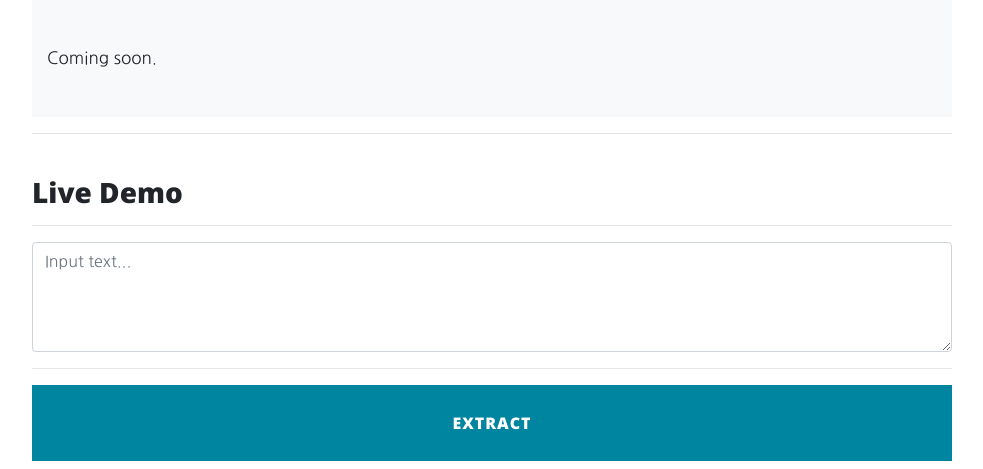
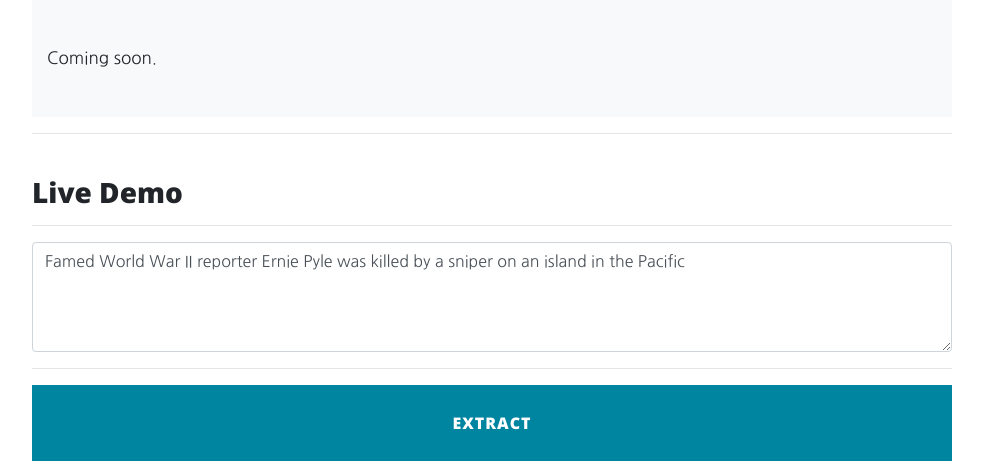
Before and after one commit to nlpcl-lab/starlab-api, a Flask app: page /event-extraction in a window 1280 px wide. Shown: the part 394-863 px from the top of the page, without its empty margins (148-1131 px from the left). Run offline with Flask 2, Linux system fonts and the light colour scheme; parts of the project's set-up code (start-up, migrations or seed data) failed here and were passed over; some libraries are stand-ins or nearby versions.

Commit message:
Update example of event-extraction

```diff
--- a/templates/api_event_extraction.html
+++ b/templates/api_event_extraction.html
@@ -35,7 +35,7 @@
             <div>
                 <h3>Live Demo</h3>
                 <hr/>
-                <textarea class="form-control" id="input" rows="4" name="input" placeholder="Input text..." required=""></textarea>
+                <textarea class="form-control" id="input" rows="4" name="input" placeholder="Input text..." required="">Famed World War II reporter Ernie Pyle was killed by a sniper on an island in the Pacific</textarea>
                 <div class="invalid-feedback">Please enter an input text.</div>
                 <hr>
                 <button class="btn btn-primary btn-lg btn-block" id="btn-submit">Extract</button>
```
